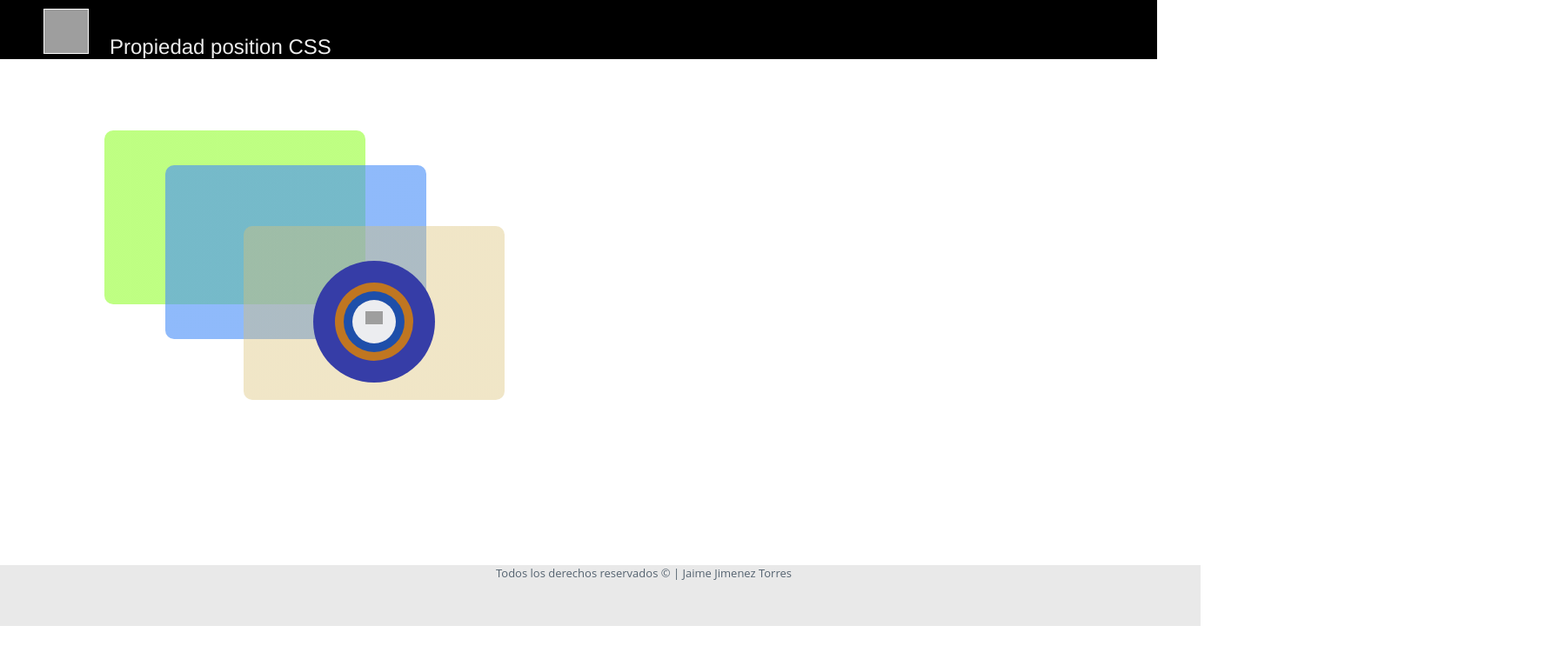
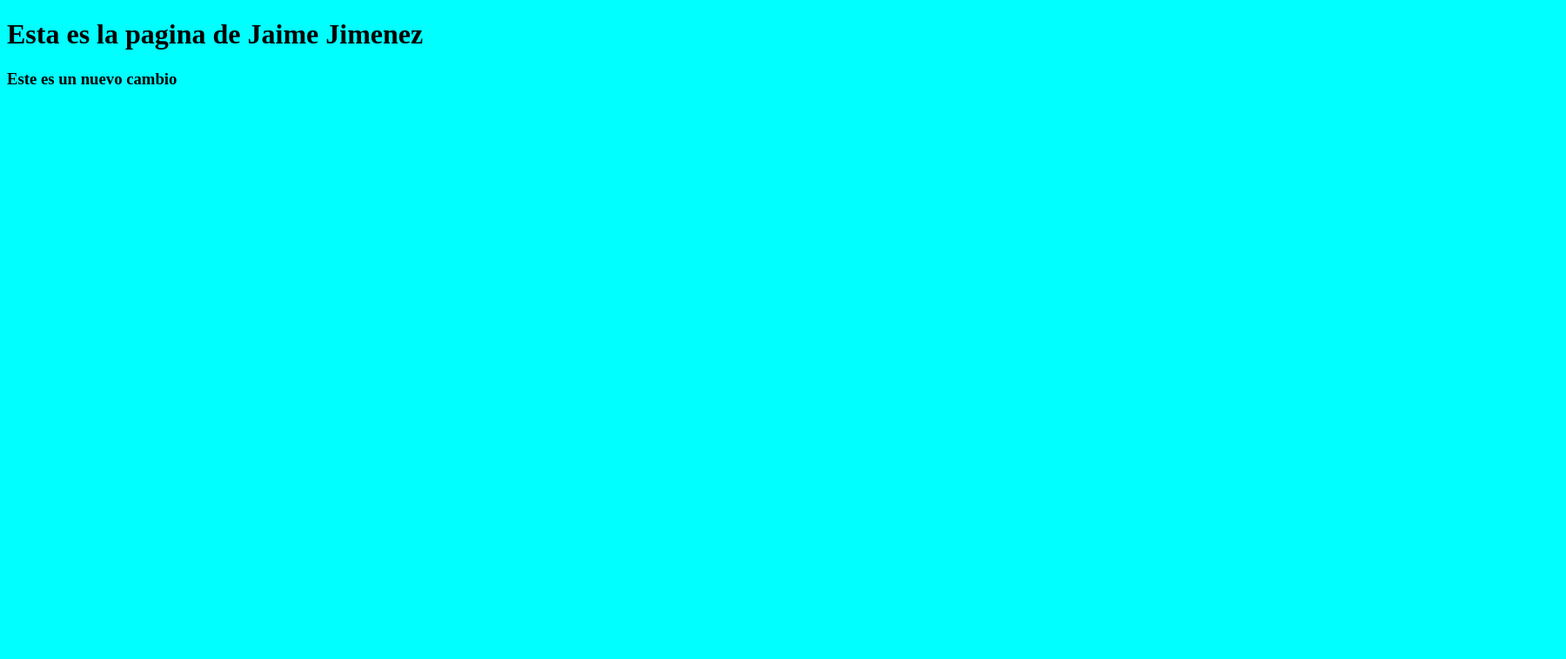
Before and after one commit to JaimeJimenezTor/myFirstWebApp, a plain HTML site: page index.html in a window 1280 px wide. Shown: the top 758 px of the page at 87% size, 1800 px wide, since content can reach past the window. Drawn offline with Linux system fonts and the light colour scheme; grey boxes are pictures that could not be loaded.

Commit message:
Add files via upload

```diff
--- a/css/styles.css
+++ b/css/styles.css
@@ -1,210 +1,3 @@
-body
-{
-    background: #EEEEEE;
-    display: flex;/* Indicar que los hijos trabajaran con flex */
-    padding: 0px;/* Margen */
-    margin: 0px;/* que tan pegados quieres lo elemetos */
-    flex-direction: column;
+body{
+    background-color: aqua;
 }
-.navbar
-{
-    background-color: #000000;
-    display: flex;/* Indicar que los hijos trabajaran con flex */
-    padding: 0px 0px 0px 50px;
-    align-items: center;
-    position:fixed;
-    width: 100vw;
-}
-.navbar img
-{
-    background: white;
-    width:50px;
-    height:50px;
-    padding:1px ;
-    margin: 10px 0px 0px 0px;
-}
-.navbar span
-{
-    font-family:'Franklin Gothic Medium', 'Arial Narrow', Arial, sans-serif;
-    font-size: x-large;
-    color: #EEEEEE;
-    margin: 20px ;
-}
-section
-{
-    background-color:rgb(255, 255, 255);
-    width: 100em;
-    height: 100em;
-    padding: 100px;
-
-}
-.cuauno
-{
-    content: '';
-    position: absolute;
-    width:300px ;
-    height: 200px;
-    border-radius: 10px;
-    background: linear-gradient(#7fff07, #7fff07);
-    transform: translate(20px, 50px);
-    opacity: 50%;
-    z-index: 1;
-    cursor:pointer;
-    transition: 0.5s;
-}
-.cuaudos
-{
-    content: '';
-    position: absolute;
-    width:300px ;
-    height: 200px;
-    border-radius: 10px;
-    background: linear-gradient(#448cf8, #448cf8);
-    transform: translate(90px, 90px);
-    opacity: 60%;
-    z-index: 2;
-    cursor:pointer;
-    transition: 0.5s;
-}
-.cuadosi
-{
-    content: '';
-    position: absolute;
-    width:300px ;
-    height: 200px;
-    background: linear-gradient(#dac073, #dac073);
-    border-radius: 10px;
-    transform: translate(180px, 160px);
-    opacity: 40%;
-    transition: 0.5s;
-    z-index: 3;
-    cursor:pointer;
-}
-
-.cuatres
-{
-    content: '';
-    position: absolute;
-    width:300px ;
-    height: 200px;
-    border-radius: 10px;
-    transform: translate(180px, 160px);
-    opacity: 100%;
-    transition: 0.5s;
-    z-index: 3;
-    cursor:pointer;
-}
-
-.cuatres .circuno
-{
-    content: '';
-    position: absolute;
-    width:140px ;
-    height: 140px;
-    border-radius: 50%;
-    background:#363da7;
-    transform: translate(80px, 40px);
-    opacity: 100%;
-    transition: 0.5s;
-    z-index: 4;
-    cursor:pointer;
-}
-.cuatres .circdos
-{
-    content: '';
-    position: absolute;
-    width:90px ;
-    height: 90px;
-    border-radius: 50%;
-    background:#c07621;
-    transform: translate(105px, 65px);
-    opacity: 100%;
-    transition: 0.5s;
-    z-index: 5;
-    cursor:pointer;
-}
-.cuatres .circtres
-{
-    content: '';
-    position: absolute;
-    width:70px ;
-    height: 70px;
-    border-radius: 50%;
-    background:#1e4faa;
-    transform: translate(115px, 75px);
-    opacity: 100%;
-    transition: 0.5s;
-    z-index: 6;
-    cursor:pointer;
-}
-
-.cuatres .circuatro
-{
-    content: '';
-    position: absolute;
-    width:50px ;
-    height: 50px;
-    border-radius: 50%;
-    background:#ecedf0;
-    transform: translate(125px, 85px);
-    opacity: 100%;
-    transition: 0.5s;
-    z-index: 7;
-    cursor:pointer;
-
-}
-.cuauno:hover
-{
-    translate: 50px;
-    transform: translateY(10px);
-    background: linear-gradient(315deg, #33ada7, #20f77a);
-    transform: skewX(-15deg);
-    filter: blur(2px);
-}
-.cuaudos:hover
-{
-    translate: 50px;
-    transform: translateY(10px);
-    background: #0bee44;
-    transform: skewX(-15deg);
-}
-
-.cuatres .circuno:hover
-{
-    translate: 50px;
-    transform: translateY(10px);
-    background: linear-gradient(315deg, #b85aa0, #20def7);
-    filter: blur(2px);
-}
-.cuatres .circdos:hover
-{
-    translate: 50px;
-    transform: translateY(10px);
-    background: linear-gradient(315deg, #aceb1a, #2048f7);
-    filter: blur(2px);
-}
-
- .circuatro img
-{
-    width: 20px;
-    position: absolute;
-    margin:13px 0px 0px 15px ;
-    z-index: 10;
-}
-
-
-footer
-{
-    margin: 650px 0px 0px 0px;
-    padding: 0PX 0PX 0PX 100PX;
-    background-color: #e9e9e9;
-    color: #556370;
-    font-family: 'Open Sans', sans-serif;
-    font-size: 13px;
-    height: 70px;
-    width:100vw ;
-    position:fixed;
-    display: flex;
-    justify-content: center;
-
-}
--- a/index.html
+++ b/index.html
@@ -5,36 +5,13 @@
     <meta http-equiv="X-UA-Compatible" content="IE=edge">
     <meta name="viewport" content="width=device-width, initial-scale=1.0">
     <link rel="stylesheet" href="css/styles.css">
-    <title>Propiedad Position CSS</title>
+    <title>MyFirstWebApp</title>
 </head>
+
 <body>
-    <header class="navbar">
-        <nav>
-            <div>
-                <img src="https://img.icons8.com/ios/344/building.png" >
-                <span>Propiedad position CSS</span>
-            </div>
-        </nav>
-    </header>
-    <main id="mainp">
-        <section>
-            <div class="cuauno"></div>
-            <div class="cuaudos"></div>
-            <div class="cuadosi"></div>
-            <div class="cuatres">
-                <div class="circuno"></div>
-                <div class="circdos"></div>
-                <div class="circtres"></div>
-                <div class="circuatro">
-                    <img src="https://img.icons8.com/ios-filled/344/android-os.png">
-                </div>
-            </div>
-        </section>
-    </main>
-    <footer>
-        <div>
-            <span>Todos los derechos reservados © | Jaime Jimenez Torres</span>
-        </div>
-    </footer>
+    <h1 id="saludo">¡Hello world!</h1>
+    <h3>Este es un nuevo cambio</h3>
+
+    <script src="js/main.js"></script>
 </body>
 </html>
--- /dev/null
+++ b/js/main.js
@@ -0,0 +1,3 @@
+let saludo = document.getElementById("saludo")
+
+saludo.innerHTML="Esta es la pagina de Jaime Jimenez";
```
